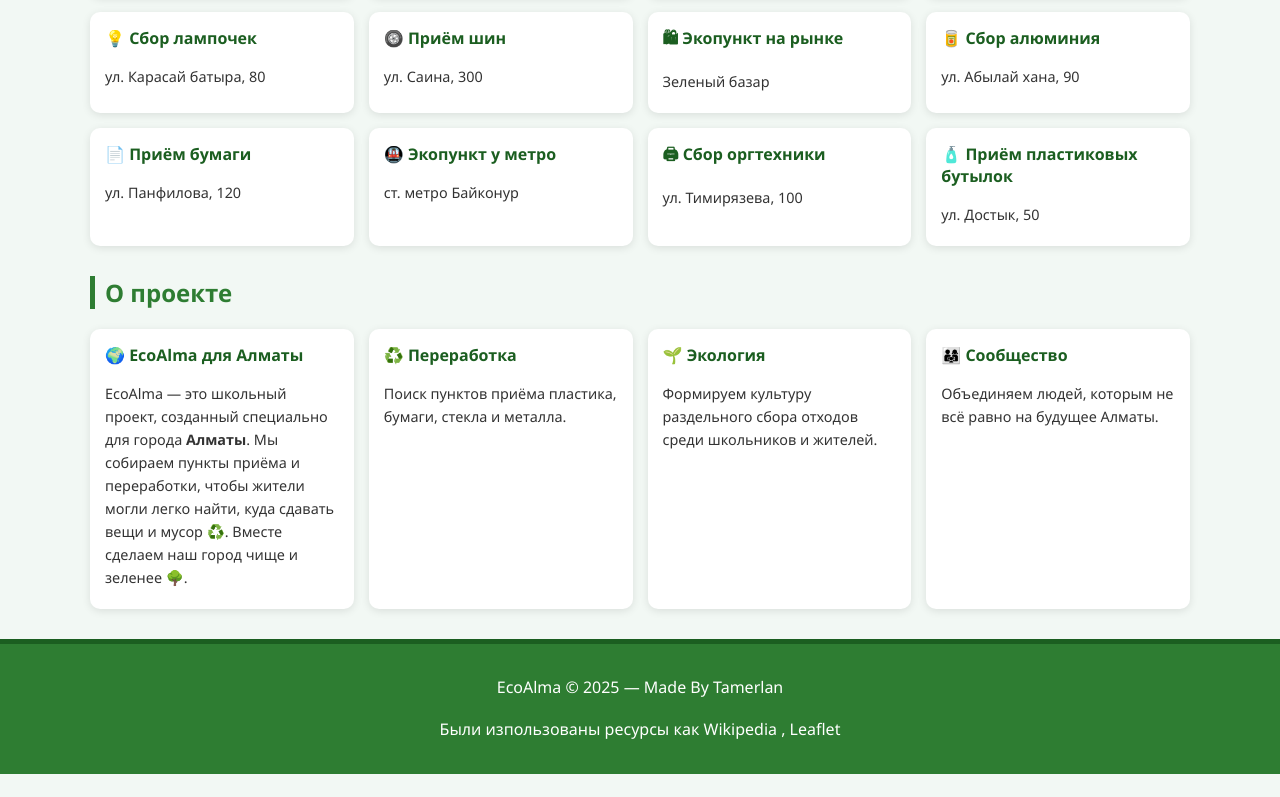
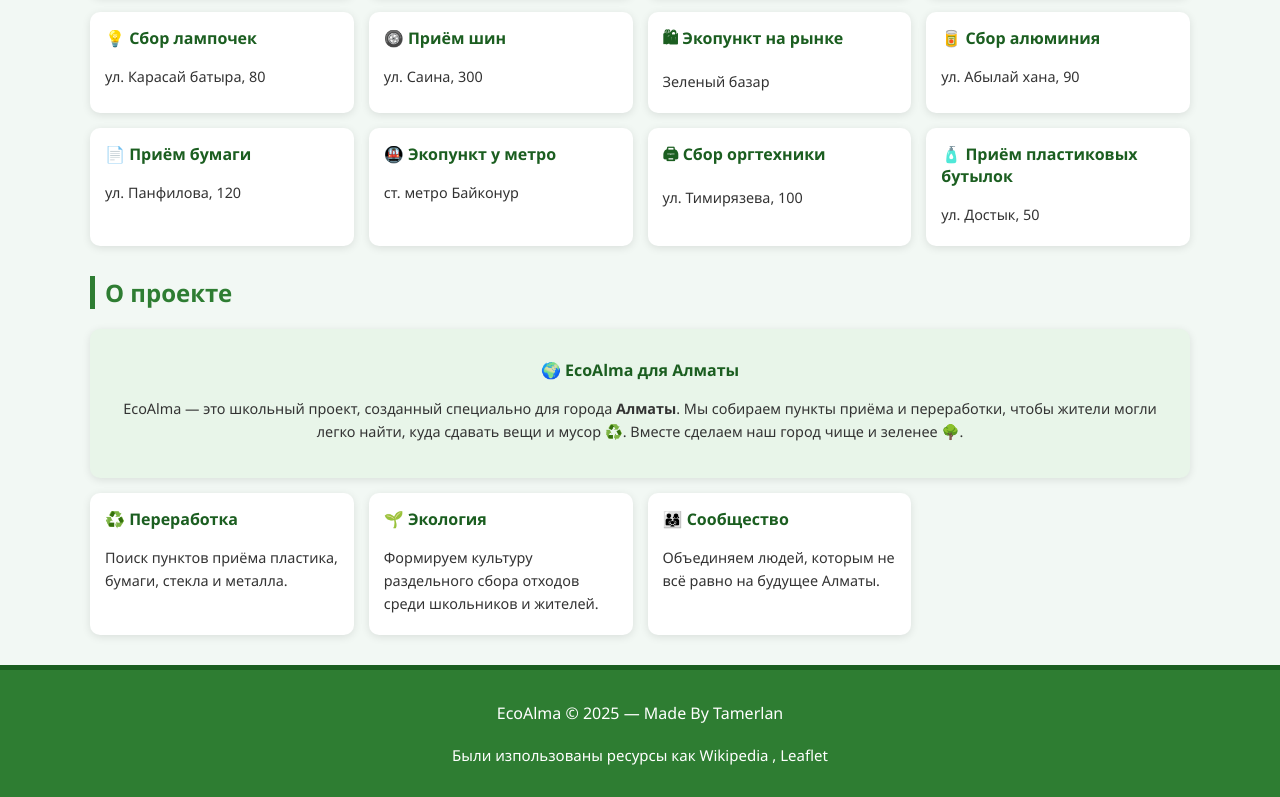
Before and after one commit to Tamerlanueolc/EcoAlmaProject, a plain HTML site: page index.html in a window 1280 px wide. Shown: the part 973-1770 px from the top of the page. Before the commit the page ends 1747 px from the top, so only its background shows below. Drawn offline with nearby package versions, Linux system fonts and the light colour scheme.

Commit message:
Update style.css

```diff
--- a/style.css
+++ b/style.css
@@ -10,7 +10,7 @@ header {
   color: #fff;
   padding: 15px 0;
   box-shadow: 0 2px 5px rgba(0,0,0,0.2);
-  position: sticky;
+
   top: 0;
   z-index: 1000;
 }
@@ -82,6 +82,20 @@ p {
   transition: transform 0.2s, box-shadow 0.2s;
 }
 
+.main-card {
+  grid-column: 1 / -1;
+  text-align: center;
+  font-size: 18px;
+  padding: 30px;
+  background: #e8f5e9;
+}
+
+.main-card h3 {
+  font-size: 28px;
+  color: #1b5e20;
+}
+
+
 .card:hover {
   transform: translateY(-5px);
   box-shadow: 0 5px 15px rgba(0,0,0,0.2);
@@ -107,14 +121,17 @@ footer {
   border-top: 5px solid #1b5e20;
 }
 
-/* 📱 адаптивность */
+.autor{
+  font-size: 15px;
+}
+
 @media (max-width: 768px) {
   .title { font-size: 2rem; }
   #map { height: 300px; }
 }
 
 @media (max-width: 480px) {
-  header nav { flex-direction: column; gap: 10px; }
+  header nav { flex-direction: column; gap: 10px; text-align: center;}
   .title { font-size: 1.8rem; }
   .card { padding: 10px; }
 }
```
